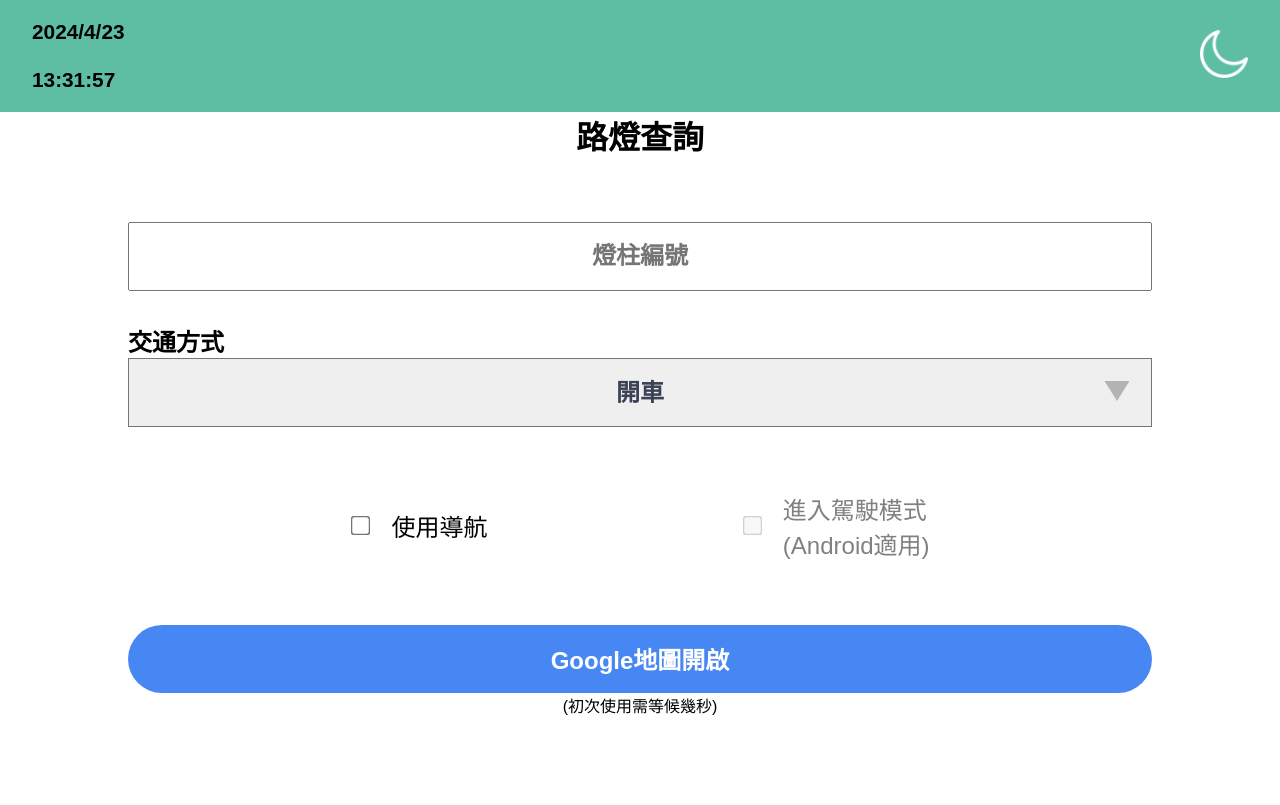
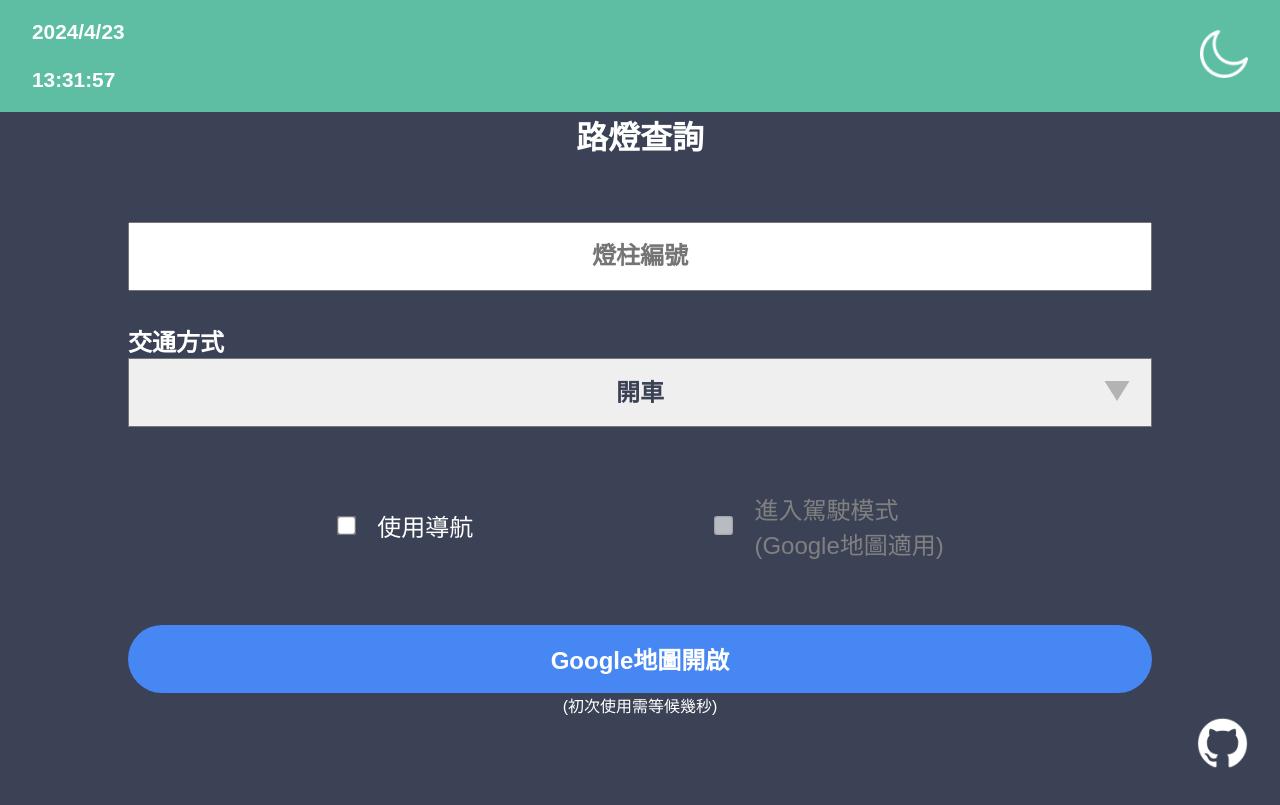
Before and after one commit to thc282/HongKongLampPostLocation, a plain HTML site: page web/index.html in a window 1280 px wide. Both pictures are taken after a click on the element 1224 px from the left and 56 px from the top of the page. Drawn offline with Linux system fonts and the light colour scheme.

Commit message:
change the text & fixed dark mode issue

```diff
--- a/web/index.html
+++ b/web/index.html
@@ -37,7 +37,7 @@
                 </div>
                 <div class="row">
                     <input type="checkbox" id="drivingModeCheckbox" style="transform: scale(1.5);" disabled />
-                    <label for="drivingModeCheckbox" style="font-size: 1.5rem;" class="disabled">進入駕駛模式<br>(Android適用)</label>
+                    <label for="drivingModeCheckbox" style="font-size: 1.5rem;" class="disabled">進入駕駛模式<br>(Google地圖適用)</label>
                 </div>
             </div>
 
--- a/web/script.js
+++ b/web/script.js
@@ -78,7 +78,7 @@
 
     document.querySelector(".github-icon").classList.toggle("animate-github-icon");
 
-    document.querySelector(".Applebtn").classList.toggle("Appltbtn-dark");
+    if(document.querySelector(".Applebtn")) document.querySelector(".Applebtn").classList.toggle("Appltbtn-dark");
     document.querySelector("body").classList.toggle("dark-mode");
 })
 
```
